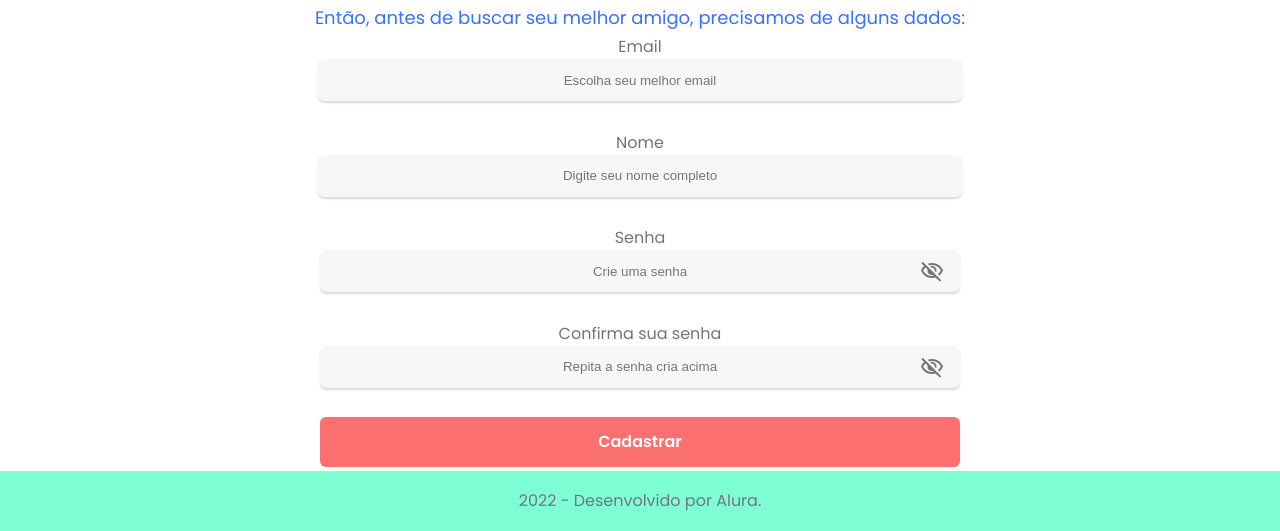
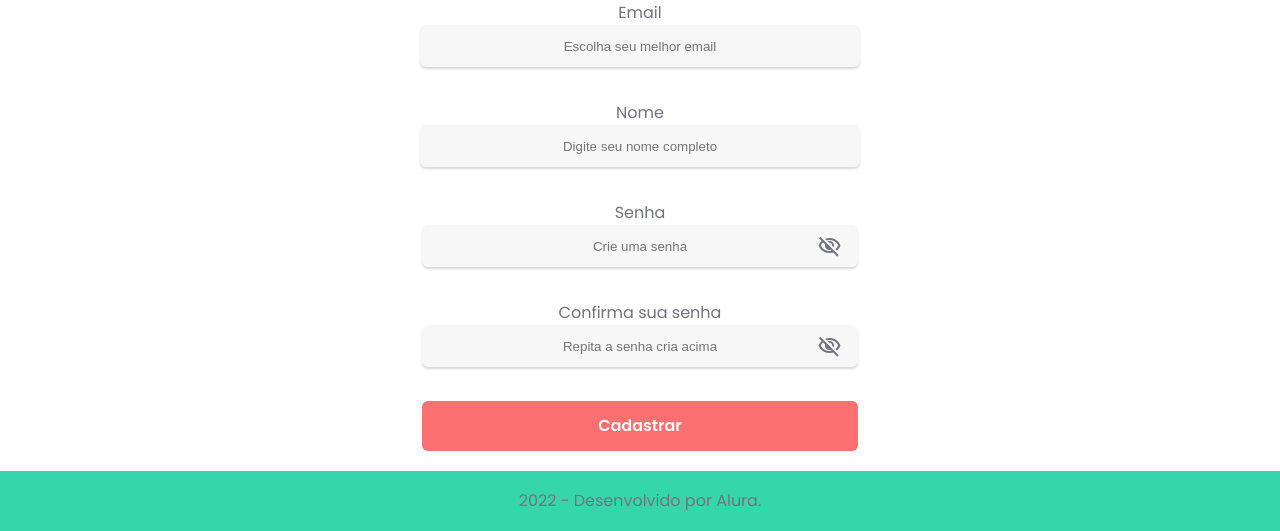
Before and after one commit to JeisonSilva/adopet, a website: page cadastro.html in a window 1280 px wide. Shown: the part 269-800 px from the top of the page. Drawn offline with nearby package versions, Linux system fonts and the light colour scheme.

Commit message:
Ajuste para desktop

```diff
--- a/assets/cadastro.css
+++ b/assets/cadastro.css
@@ -101,3 +101,20 @@ label > input {
     font-size: 18px;
   }
 }
+
+@media screen and (min-width: 1280px) {
+  main{
+    background-position-y: 90%;
+    background-size: 8%;
+    top: 15%;
+    height: 75%;
+  }
+
+  .apresentacao__cadastro > p {
+    width: 50%;
+  }
+
+  .cadastro {
+    width: 34%;
+  }
+}
--- a/assets/cores.css
+++ b/assets/cores.css
@@ -5,4 +5,5 @@
     --salmon:#FC7071;
     --preto: #000000;
     --roxo: #737380;
+    --verde: #36D6AD;
 }
--- a/assets/footer.css
+++ b/assets/footer.css
@@ -4,7 +4,7 @@ footer{
     bottom: 0;
     justify-content: center;
     align-items: center;
-    background-color: aquamarine;
+    background-color: var(--verde);
     width: 100vw;
     height: 60px;
 
```
